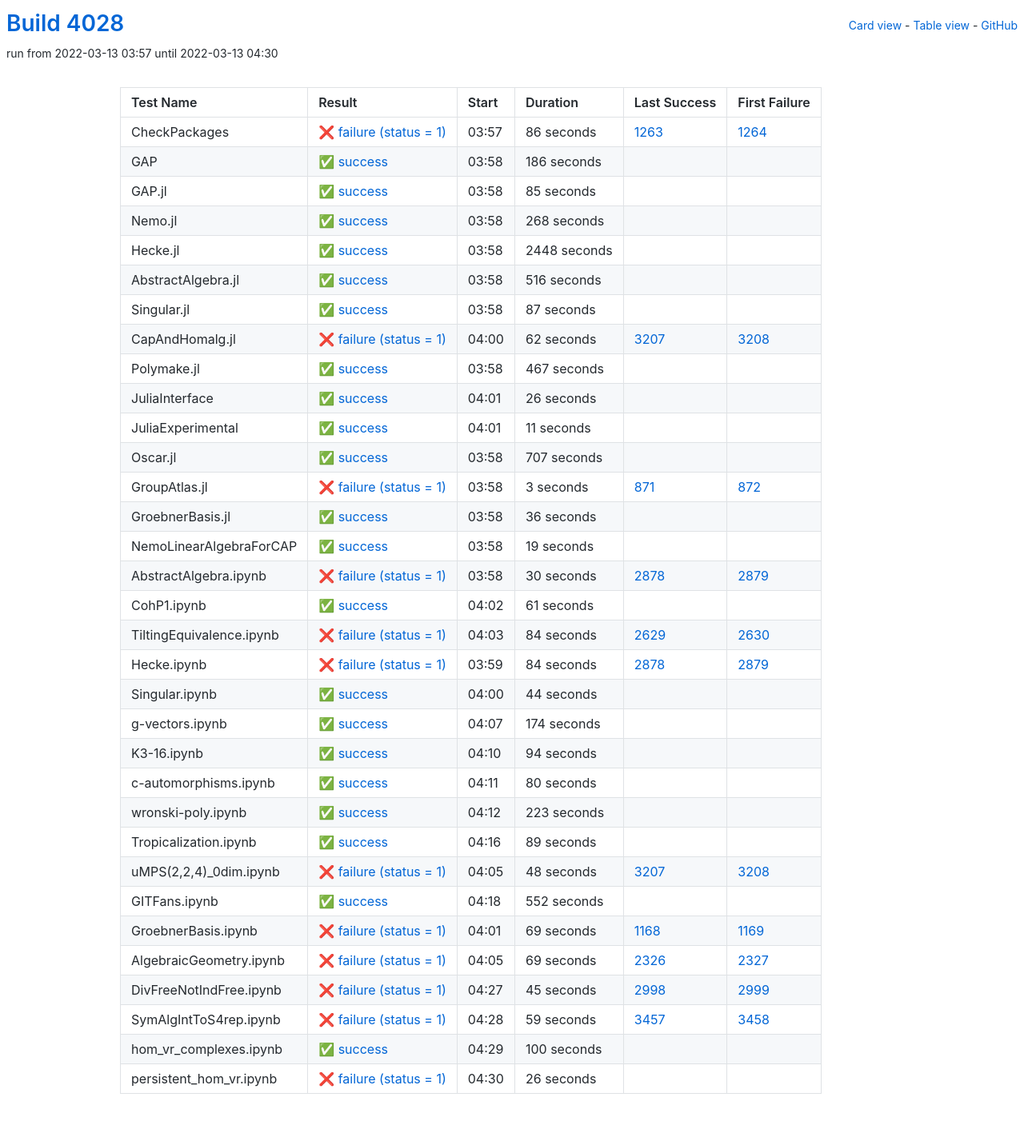
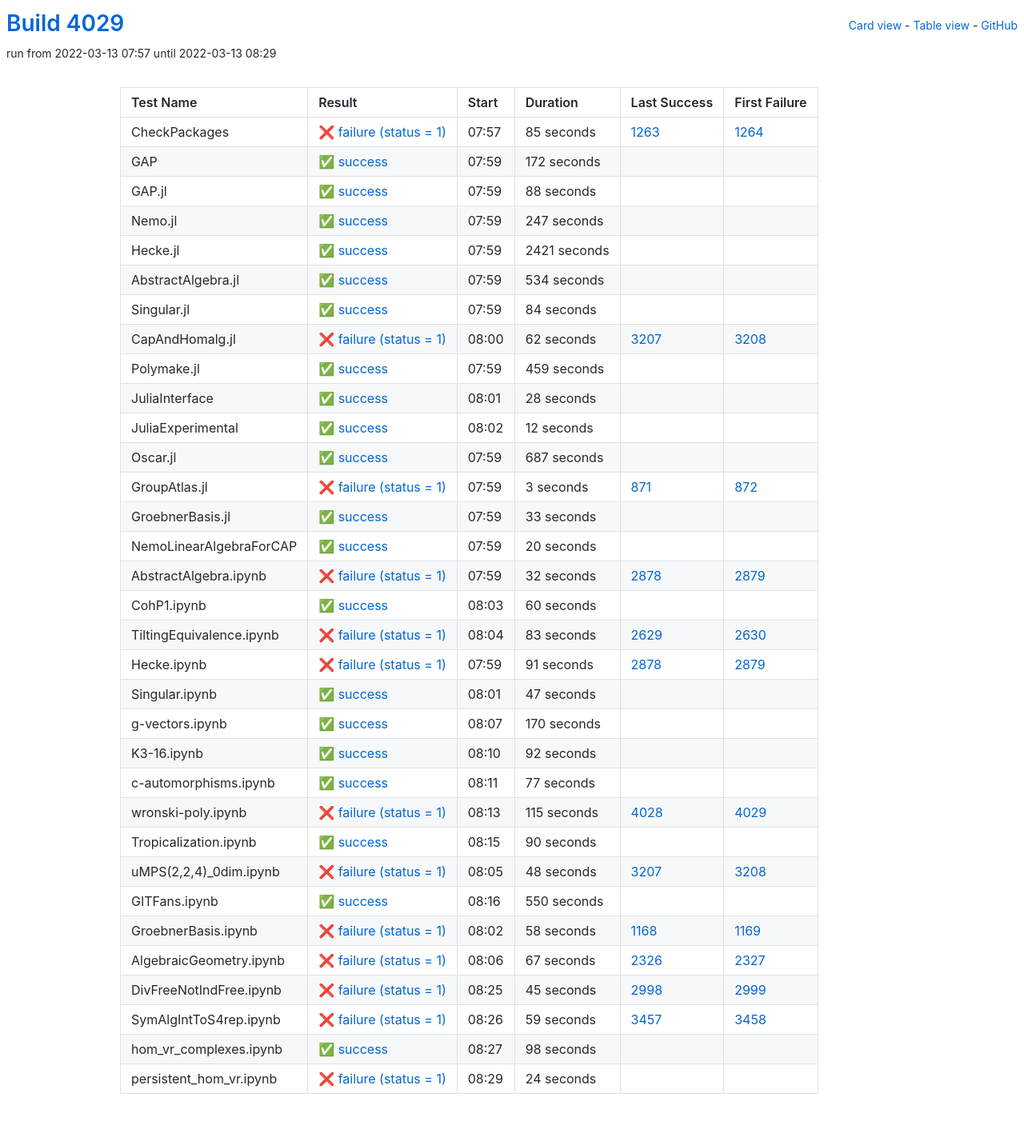
Before and after one commit to oscar-system/oscar-ci-status-stable, a Jekyll site: the page built from table.html, in a window 1280 px wide. Shown: the whole page at 80% size. Built offline with Jekyll 4.4.1, drawn with Linux system fonts in a browser that asks for light colours.

Commit message:
Build #4029

```diff
--- a/_data/ci.yml
+++ b/_data/ci.yml
@@ -1,6 +1,6 @@
 ---
-build: 4028
-build_url: https://oscarci.mathematik.uni-kl.de/job/oscar-stable/4028/
+build: 4029
+build_url: https://oscarci.mathematik.uni-kl.de/job/oscar-stable/4029/
 job: oscar-stable
 organization: oscar-system
 repo: oscar-ci-status-stable
@@ -8,92 +8,92 @@ repourl: https://github.com/oscar-system/oscar-ci-status-stable
 tests:
 - name: CheckPackages
   id: checkpackages
-  log: https://oscarci.mathematik.uni-kl.de/job/oscar-stable/4028/artifact/logs/build-4028/CheckPackages.log
-  start: 2022-03-13 03:57
+  log: https://oscarci.mathematik.uni-kl.de/job/oscar-stable/4029/artifact/logs/build-4029/CheckPackages.log
+  start: 2022-03-13 07:57
   success: false
   exitcode: 1
   status: failure
-  duration: 86
+  duration: 85
   last_success: 1263
   last_success_url: https://oscarci.mathematik.uni-kl.de/job/oscar-stable/1263/
   first_failure: 1264
   first_failure_url: https://oscarci.mathematik.uni-kl.de/job/oscar-stable/1264/
 - name: GAP
   id: gap
-  log: https://oscarci.mathematik.uni-kl.de/job/oscar-stable/4028/artifact/logs/build-4028/GAP.log
-  start: 2022-03-13 03:58
+  log: https://oscarci.mathematik.uni-kl.de/job/oscar-stable/4029/artifact/logs/build-4029/GAP.log
+  start: 2022-03-13 07:59
   success: true
   exitcode: 0
   status: success
-  duration: 186
+  duration: 172
   last_success: false
   last_success_url:
   first_failure: false
   first_failure_url:
 - name: GAP.jl
   id: gap-jl
-  log: https://oscarci.mathematik.uni-kl.de/job/oscar-stable/4028/artifact/logs/build-4028/GAP.jl.log
-  start: 2022-03-13 03:58
+  log: https://oscarci.mathematik.uni-kl.de/job/oscar-stable/4029/artifact/logs/build-4029/GAP.jl.log
+  start: 2022-03-13 07:59
   success: true
   exitcode: 0
   status: success
-  duration: 85
+  duration: 88
   last_success: false
   last_success_url:
   first_failure: false
   first_failure_url:
 - name: Nemo.jl
   id: nemo-jl
-  log: https://oscarci.mathematik.uni-kl.de/job/oscar-stable/4028/artifact/logs/build-4028/Nemo.jl.log
-  start: 2022-03-13 03:58
+  log: https://oscarci.mathematik.uni-kl.de/job/oscar-stable/4029/artifact/logs/build-4029/Nemo.jl.log
+  start: 2022-03-13 07:59
   success: true
   exitcode: 0
   status: success
-  duration: 268
+  duration: 247
   last_success: false
   last_success_url:
   first_failure: false
   first_failure_url:
 - name: Hecke.jl
   id: hecke-jl
-  log: https://oscarci.mathematik.uni-kl.de/job/oscar-stable/4028/artifact/logs/build-4028/Hecke.jl.log
-  start: 2022-03-13 03:58
+  log: https://oscarci.mathematik.uni-kl.de/job/oscar-stable/4029/artifact/logs/build-4029/Hecke.jl.log
+  start: 2022-03-13 07:59
   success: true
   exitcode: 0
   status: success
-  duration: 2448
+  duration: 2421
   last_success: false
   last_success_url:
   first_failure: false
   first_failure_url:
 - name: AbstractAlgebra.jl
   id: abstractalgebra-jl
-  log: https://oscarci.mathematik.uni-kl.de/job/oscar-stable/4028/artifact/logs/build-4028/AbstractAlgebra.jl.log
-  start: 2022-03-13 03:58
+  log: https://oscarci.mathematik.uni-kl.de/job/oscar-stable/4029/artifact/logs/build-4029/AbstractAlgebra.jl.log
+  start: 2022-03-13 07:59
   success: true
   exitcode: 0
   status: success
-  duration: 516
+  duration: 534
   last_success: false
   last_success_url:
   first_failure: false
   first_failure_url:
 - name: Singular.jl
   id: singular-jl
-  log: https://oscarci.mathematik.uni-kl.de/job/oscar-stable/4028/artifact/logs/build-4028/Singular.jl.log
-  start: 2022-03-13 03:58
+  log: https://oscarci.mathematik.uni-kl.de/job/oscar-stable/4029/artifact/logs/build-4029/Singular.jl.log
+  start: 2022-03-13 07:59
   success: true
   exitcode: 0
   status: success
-  duration: 87
+  duration: 84
   last_success: false
   last_success_url:
   first_failure: false
   first_failure_url:
 - name: CapAndHomalg.jl
   id: capandhomalg-jl
-  log: https://oscarci.mathematik.uni-kl.de/job/oscar-stable/4028/artifact/logs/build-4028/CapAndHomalg.jl.log
-  start: 2022-03-13 04:00
+  log: https://oscarci.mathematik.uni-kl.de/job/oscar-stable/4029/artifact/logs/build-4029/CapAndHomalg.jl.log
+  start: 2022-03-13 08:00
   success: false
   exitcode: 1
   status: failure
@@ -104,56 +104,56 @@ tests:
   first_failure_url: https://oscarci.mathematik.uni-kl.de/job/oscar-stable/3208/
 - name: Polymake.jl
   id: polymake-jl
-  log: https://oscarci.mathematik.uni-kl.de/job/oscar-stable/4028/artifact/logs/build-4028/Polymake.jl.log
-  start: 2022-03-13 03:58
+  log: https://oscarci.mathematik.uni-kl.de/job/oscar-stable/4029/artifact/logs/build-4029/Polymake.jl.log
+  start: 2022-03-13 07:59
   success: true
   exitcode: 0
   status: success
-  duration: 467
+  duration: 459
   last_success: false
   last_success_url:
   first_failure: false
   first_failure_url:
 - name: JuliaInterface
   id: juliainterface
-  log: https://oscarci.mathematik.uni-kl.de/job/oscar-stable/4028/artifact/logs/build-4028/JuliaInterface.log
-  start: 2022-03-13 04:01
+  log: https://oscarci.mathematik.uni-kl.de/job/oscar-stable/4029/artifact/logs/build-4029/JuliaInterface.log
+  start: 2022-03-13 08:01
   success: true
   exitcode: 0
   status: success
-  duration: 26
+  duration: 28
   last_success: false
   last_success_url:
   first_failure: false
   first_failure_url:
 - name: JuliaExperimental
   id: juliaexperimental
-  log: https://oscarci.mathematik.uni-kl.de/job/oscar-stable/4028/artifact/logs/build-4028/JuliaExperimental.log
-  start: 2022-03-13 04:01
+  log: https://oscarci.mathematik.uni-kl.de/job/oscar-stable/4029/artifact/logs/build-4029/JuliaExperimental.log
+  start: 2022-03-13 08:02
   success: true
   exitcode: 0
   status: success
-  duration: 11
+  duration: 12
   last_success: false
   last_success_url:
   first_failure: false
   first_failure_url:
 - name: Oscar.jl
   id: oscar-jl
-  log: https://oscarci.mathematik.uni-kl.de/job/oscar-stable/4028/artifact/logs/build-4028/Oscar.jl.log
-  start: 2022-03-13 03:58
+  log: https://oscarci.mathematik.uni-kl.de/job/oscar-stable/4029/artifact/logs/build-4029/Oscar.jl.log
+  start: 2022-03-13 07:59
   success: true
   exitcode: 0
   status: success
-  duration: 707
+  duration: 687
   last_success: false
   last_success_url:
   first_failure: false
   first_failure_url:
 - name: GroupAtlas.jl
   id: groupatlas-jl
-  log: https://oscarci.mathematik.uni-kl.de/job/oscar-stable/4028/artifact/logs/build-4028/GroupAtlas.jl.log
-  start: 2022-03-13 03:58
+  log: https://oscarci.mathematik.uni-kl.de/job/oscar-stable/4029/artifact/logs/build-4029/GroupAtlas.jl.log
+  start: 2022-03-13 07:59
   success: false
   exitcode: 1
   status: failure
@@ -164,152 +164,152 @@ tests:
   first_failure_url: https://oscarci.mathematik.uni-kl.de/job/oscar-stable/872/
 - name: GroebnerBasis.jl
   id: groebnerbasis-jl
-  log: https://oscarci.mathematik.uni-kl.de/job/oscar-stable/4028/artifact/logs/build-4028/GroebnerBasis.jl.log
-  start: 2022-03-13 03:58
+  log: https://oscarci.mathematik.uni-kl.de/job/oscar-stable/4029/artifact/logs/build-4029/GroebnerBasis.jl.log
+  start: 2022-03-13 07:59
   success: true
   exitcode: 0
   status: success
-  duration: 36
+  duration: 33
   last_success: false
   last_success_url:
   first_failure: false
   first_failure_url:
 - name: NemoLinearAlgebraForCAP
   id: nemolinearalgebraforcap
-  log: https://oscarci.mathematik.uni-kl.de/job/oscar-stable/4028/artifact/logs/build-4028/NemoLinearAlgebraForCAP.log
-  start: 2022-03-13 03:58
+  log: https://oscarci.mathematik.uni-kl.de/job/oscar-stable/4029/artifact/logs/build-4029/NemoLinearAlgebraForCAP.log
+  start: 2022-03-13 07:59
   success: true
   exitcode: 0
   status: success
-  duration: 19
+  duration: 20
   last_success: false
   last_success_url:
   first_failure: false
   first_failure_url:
 - name: AbstractAlgebra.ipynb
   id: abstractalgebra-ipynb
-  log: https://oscarci.mathematik.uni-kl.de/job/oscar-stable/4028/artifact/logs/build-4028/AbstractAlgebra.ipynb.log
-  start: 2022-03-13 03:58
+  log: https://oscarci.mathematik.uni-kl.de/job/oscar-stable/4029/artifact/logs/build-4029/AbstractAlgebra.ipynb.log
+  start: 2022-03-13 07:59
   success: false
   exitcode: 1
   status: failure
-  duration: 30
+  duration: 32
   last_success: 2878
   last_success_url: https://oscarci.mathematik.uni-kl.de/job/oscar-stable/2878/
   first_failure: 2879
   first_failure_url: https://oscarci.mathematik.uni-kl.de/job/oscar-stable/2879/
 - name: CohP1.ipynb
   id: cohp1-ipynb
-  log: https://oscarci.mathematik.uni-kl.de/job/oscar-stable/4028/artifact/logs/build-4028/CohP1.ipynb.log
-  start: 2022-03-13 04:02
+  log: https://oscarci.mathematik.uni-kl.de/job/oscar-stable/4029/artifact/logs/build-4029/CohP1.ipynb.log
+  start: 2022-03-13 08:03
   success: true
   exitcode: 0
   status: success
-  duration: 61
+  duration: 60
   last_success: false
   last_success_url:
   first_failure: false
   first_failure_url:
 - name: TiltingEquivalence.ipynb
   id: tiltingequivalence-ipynb
-  log: https://oscarci.mathematik.uni-kl.de/job/oscar-stable/4028/artifact/logs/build-4028/TiltingEquivalence.ipynb.log
-  start: 2022-03-13 04:03
+  log: https://oscarci.mathematik.uni-kl.de/job/oscar-stable/4029/artifact/logs/build-4029/TiltingEquivalence.ipynb.log
+  start: 2022-03-13 08:04
   success: false
   exitcode: 1
   status: failure
-  duration: 84
+  duration: 83
   last_success: 2629
   last_success_url: https://oscarci.mathematik.uni-kl.de/job/oscar-stable/2629/
   first_failure: 2630
   first_failure_url: https://oscarci.mathematik.uni-kl.de/job/oscar-stable/2630/
 - name: Hecke.ipynb
   id: hecke-ipynb
-  log: https://oscarci.mathematik.uni-kl.de/job/oscar-stable/4028/artifact/logs/build-4028/Hecke.ipynb.log
-  start: 2022-03-13 03:59
+  log: https://oscarci.mathematik.uni-kl.de/job/oscar-stable/4029/artifact/logs/build-4029/Hecke.ipynb.log
+  start: 2022-03-13 07:59
   success: false
   exitcode: 1
   status: failure
-  duration: 84
+  duration: 91
   last_success: 2878
   last_success_url: https://oscarci.mathematik.uni-kl.de/job/oscar-stable/2878/
   first_failure: 2879
   first_failure_url: https://oscarci.mathematik.uni-kl.de/job/oscar-stable/2879/
 - name: Singular.ipynb
   id: singular-ipynb
-  log: https://oscarci.mathematik.uni-kl.de/job/oscar-stable/4028/artifact/logs/build-4028/Singular.ipynb.log
-  start: 2022-03-13 04:00
+  log: https://oscarci.mathematik.uni-kl.de/job/oscar-stable/4029/artifact/logs/build-4029/Singular.ipynb.log
+  start: 2022-03-13 08:01
   success: true
   exitcode: 0
   status: success
-  duration: 44
+  duration: 47
   last_success: false
   last_success_url:
   first_failure: false
   first_failure_url:
 - name: g-vectors.ipynb
   id: g-vectors-ipynb
-  log: https://oscarci.mathematik.uni-kl.de/job/oscar-stable/4028/artifact/logs/build-4028/g-vectors.ipynb.log
-  start: 2022-03-13 04:07
+  log: https://oscarci.mathematik.uni-kl.de/job/oscar-stable/4029/artifact/logs/build-4029/g-vectors.ipynb.log
+  start: 2022-03-13 08:07
   success: true
   exitcode: 0
   status: success
-  duration: 174
+  duration: 170
   last_success: false
   last_success_url:
   first_failure: false
   first_failure_url:
 - name: K3-16.ipynb
   id: k3-16-ipynb
-  log: https://oscarci.mathematik.uni-kl.de/job/oscar-stable/4028/artifact/logs/build-4028/K3-16.ipynb.log
-  start: 2022-03-13 04:10
+  log: https://oscarci.mathematik.uni-kl.de/job/oscar-stable/4029/artifact/logs/build-4029/K3-16.ipynb.log
+  start: 2022-03-13 08:10
   success: true
   exitcode: 0
   status: success
-  duration: 94
+  duration: 92
   last_success: false
   last_success_url:
   first_failure: false
   first_failure_url:
 - name: c-automorphisms.ipynb
   id: c-automorphisms-ipynb
-  log: https://oscarci.mathematik.uni-kl.de/job/oscar-stable/4028/artifact/logs/build-4028/c-automorphisms.ipynb.log
-  start: 2022-03-13 04:11
+  log: https://oscarci.mathematik.uni-kl.de/job/oscar-stable/4029/artifact/logs/build-4029/c-automorphisms.ipynb.log
+  start: 2022-03-13 08:11
   success: true
   exitcode: 0
   status: success
-  duration: 80
+  duration: 77
   last_success: false
   last_success_url:
   first_failure: false
   first_failure_url:
 - name: wronski-poly.ipynb
   id: wronski-poly-ipynb
-  log: https://oscarci.mathematik.uni-kl.de/job/oscar-stable/4028/artifact/logs/build-4028/wronski-poly.ipynb.log
-  start: 2022-03-13 04:12
+  log: https://oscarci.mathematik.uni-kl.de/job/oscar-stable/4029/artifact/logs/build-4029/wronski-poly.ipynb.log
+  start: 2022-03-13 08:13
+  success: false
+  exitcode: 1
+  status: failure
+  duration: 115
+  last_success: 4028
+  last_success_url: https://oscarci.mathematik.uni-kl.de/job/oscar-stable/4028/
+  first_failure: 4029
+  first_failure_url: https://oscarci.mathematik.uni-kl.de/job/oscar-stable/4029/
+- name: Tropicalization.ipynb
+  id: tropicalization-ipynb
+  log: https://oscarci.mathematik.uni-kl.de/job/oscar-stable/4029/artifact/logs/build-4029/Tropicalization.ipynb.log
+  start: 2022-03-13 08:15
   success: true
   exitcode: 0
   status: success
-  duration: 223
-  last_success: false
-  last_success_url:
-  first_failure: false
-  first_failure_url:
-- name: Tropicalization.ipynb
-  id: tropicalization-ipynb
-  log: https://oscarci.mathematik.uni-kl.de/job/oscar-stable/4028/artifact/logs/build-4028/Tropicalization.ipynb.log
-  start: 2022-03-13 04:16
-  success: true
-  exitcode: 0
-  status: success
-  duration: 89
+  duration: 90
   last_success: false
   last_success_url:
   first_failure: false
   first_failure_url:
 - name: uMPS(2,2,4)_0dim.ipynb
   id: umps-2-2-4-0dim-ipynb
-  log: https://oscarci.mathematik.uni-kl.de/job/oscar-stable/4028/artifact/logs/build-4028/uMPS-2-2-4-_0dim.ipynb.log
-  start: 2022-03-13 04:05
+  log: https://oscarci.mathematik.uni-kl.de/job/oscar-stable/4029/artifact/logs/build-4029/uMPS-2-2-4-_0dim.ipynb.log
+  start: 2022-03-13 08:05
   success: false
   exitcode: 1
   status: failure
@@ -320,44 +320,44 @@ tests:
   first_failure_url: https://oscarci.mathematik.uni-kl.de/job/oscar-stable/3208/
 - name: GITFans.ipynb
   id: gitfans-ipynb
-  log: https://oscarci.mathematik.uni-kl.de/job/oscar-stable/4028/artifact/logs/build-4028/GITFans.ipynb.log
-  start: 2022-03-13 04:18
+  log: https://oscarci.mathematik.uni-kl.de/job/oscar-stable/4029/artifact/logs/build-4029/GITFans.ipynb.log
+  start: 2022-03-13 08:16
   success: true
   exitcode: 0
   status: success
-  duration: 552
+  duration: 550
   last_success: false
   last_success_url:
   first_failure: false
   first_failure_url:
 - name: GroebnerBasis.ipynb
   id: groebnerbasis-ipynb
-  log: https://oscarci.mathematik.uni-kl.de/job/oscar-stable/4028/artifact/logs/build-4028/GroebnerBasis.ipynb.log
-  start: 2022-03-13 04:01
+  log: https://oscarci.mathematik.uni-kl.de/job/oscar-stable/4029/artifact/logs/build-4029/GroebnerBasis.ipynb.log
+  start: 2022-03-13 08:02
   success: false
   exitcode: 1
   status: failure
-  duration: 69
+  duration: 58
   last_success: 1168
   last_success_url: https://oscarci.mathematik.uni-kl.de/job/oscar-stable/1168/
   first_failure: 1169
   first_failure_url: https://oscarci.mathematik.uni-kl.de/job/oscar-stable/1169/
 - name: AlgebraicGeometry.ipynb
   id: algebraicgeometry-ipynb
-  log: https://oscarci.mathematik.uni-kl.de/job/oscar-stable/4028/artifact/logs/build-4028/AlgebraicGeometry.ipynb.log
-  start: 2022-03-13 04:05
+  log: https://oscarci.mathematik.uni-kl.de/job/oscar-stable/4029/artifact/logs/build-4029/AlgebraicGeometry.ipynb.log
+  start: 2022-03-13 08:06
   success: false
   exitcode: 1
   status: failure
-  duration: 69
+  duration: 67
   last_success: 2326
   last_success_url: https://oscarci.mathematik.uni-kl.de/job/oscar-stable/2326/
   first_failure: 2327
   first_failure_url: https://oscarci.mathematik.uni-kl.de/job/oscar-stable/2327/
 - name: DivFreeNotIndFree.ipynb
   id: divfreenotindfree-ipynb
-  log: https://oscarci.mathematik.uni-kl.de/job/oscar-stable/4028/artifact/logs/build-4028/DivFreeNotIndFree.ipynb.log
-  start: 2022-03-13 04:27
+  log: https://oscarci.mathematik.uni-kl.de/job/oscar-stable/4029/artifact/logs/build-4029/DivFreeNotIndFree.ipynb.log
+  start: 2022-03-13 08:25
   success: false
   exitcode: 1
   status: failure
@@ -368,8 +368,8 @@ tests:
   first_failure_url: https://oscarci.mathematik.uni-kl.de/job/oscar-stable/2999/
 - name: SymAlgIntToS4rep.ipynb
   id: symalginttos4rep-ipynb
-  log: https://oscarci.mathematik.uni-kl.de/job/oscar-stable/4028/artifact/logs/build-4028/SymAlgIntToS4rep.ipynb.log
-  start: 2022-03-13 04:28
+  log: https://oscarci.mathematik.uni-kl.de/job/oscar-stable/4029/artifact/logs/build-4029/SymAlgIntToS4rep.ipynb.log
+  start: 2022-03-13 08:26
   success: false
   exitcode: 1
   status: failure
@@ -380,24 +380,24 @@ tests:
   first_failure_url: https://oscarci.mathematik.uni-kl.de/job/oscar-stable/3458/
 - name: hom_vr_complexes.ipynb
   id: hom-vr-complexes-ipynb
-  log: https://oscarci.mathematik.uni-kl.de/job/oscar-stable/4028/artifact/logs/build-4028/hom_vr_complexes.ipynb.log
-  start: 2022-03-13 04:29
+  log: https://oscarci.mathematik.uni-kl.de/job/oscar-stable/4029/artifact/logs/build-4029/hom_vr_complexes.ipynb.log
+  start: 2022-03-13 08:27
   success: true
   exitcode: 0
   status: success
-  duration: 100
+  duration: 98
   last_success: false
   last_success_url:
   first_failure: false
   first_failure_url:
 - name: persistent_hom_vr.ipynb
   id: persistent-hom-vr-ipynb
-  log: https://oscarci.mathematik.uni-kl.de/job/oscar-stable/4028/artifact/logs/build-4028/persistent_hom_vr.ipynb.log
-  start: 2022-03-13 04:30
+  log: https://oscarci.mathematik.uni-kl.de/job/oscar-stable/4029/artifact/logs/build-4029/persistent_hom_vr.ipynb.log
+  start: 2022-03-13 08:29
   success: false
   exitcode: 1
   status: failure
-  duration: 26
+  duration: 24
   last_success: false
   last_success_url:
   first_failure: false
```
Also changed, not shown: README.md.
